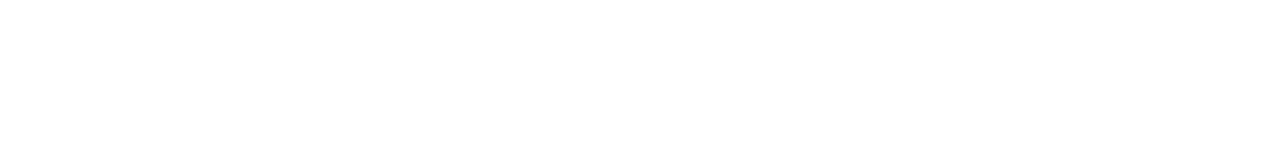
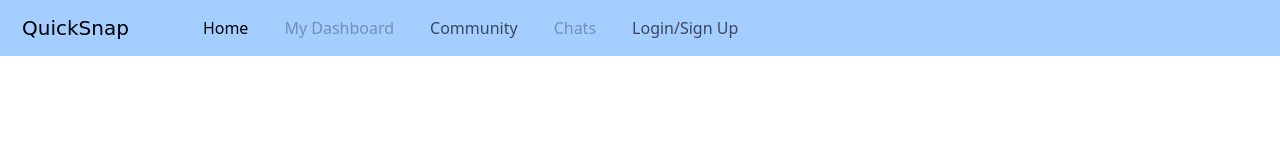
Before and after one commit to AdithyaKankipati/MINIPROJECT, a plain HTML site: page SourceCode/FrontEnd/index.html in a window 1280 px wide. Drawn offline with nearby package versions, Linux system fonts and the light colour scheme.

Commit message:
Completed header Menu

```diff
--- /dev/null
+++ b/SourceCode/FrontEnd/index.css
@@ -0,0 +1,37 @@
+.header {
+    background-color: rgb(163, 206, 255);
+}
+
+.navbar-nav {
+    display: flex;
+    justify-content: space-between;
+  }
+
+.navbar-brand {
+    padding-left: 10px;
+    font-family: cursive;
+}
+
+.nav-item1 {
+    display: flex;
+    margin-left: 50px;
+}
+
+.nav-item2 {
+    display: flex;
+    margin-left: 20px;
+}
+
+.nav-item3 {
+    display: flex;
+    margin-left: 20px;
+}
+
+.nav-item4 {
+    display: flex;
+    margin-left: 20px;
+}
+
+.nav-item5 {
+    margin-left: 20px;
+}
--- a/SourceCode/FrontEnd/index.html
+++ b/SourceCode/FrontEnd/index.html
@@ -3,9 +3,40 @@
 <head>
     <meta charset="UTF-8">
     <meta name="viewport" content="width=device-width, initial-scale=1.0">
-    <title>Document</title>
+    <link href="https://cdn.jsdelivr.net/npm/bootstrap@5.3.2/dist/css/bootstrap.min.css" rel="stylesheet">
+    <script src="https://cdn.jsdelivr.net/npm/bootstrap@5.3.2/dist/js/bootstrap.bundle.min.js"></script>
+    <link rel="stylesheet" href="index.css">
+    <title>QuickSnap/home</title>
 </head>
 <body>
-
+    <div class="header">
+        <nav class="navbar navbar-expand-sm text-white">
+            <div class="container-fluid">
+              <a class="navbar-brand" href="index.html">QuickSnap</a>
+              <button class="navbar-toggler" type="button" data-bs-toggle="collapse" data-bs-target="#collapsibleNavbar">
+                <span class="navbar-toggler-icon"></span>
+              </button>
+            <div class="collapse navbar-collapse" id="collapsibleNavbar">
+                <ul class="navbar-nav">
+                  <li class="nav-item1">
+                    <a class="nav-link active" href="./index.html">Home</a>
+                  </li>
+                  <li class="nav-item2">
+                    <a class="nav-link disabled" href="#">My Dashboard</a>
+                  </li>
+                  <li class="nav-item3">
+                    <a class="nav-link" href="#">Community</a>
+                  </li>
+                  <li class="nav-item4">
+                    <a class="nav-link disabled" href="#">Chats</a>
+                  </li>
+                  <li class="nav-item5">
+                    <a class="nav-link" href="#">Login/Sign Up</a>
+                  </li>
+                </ul>
+            </div>
+            </div>
+        </nav>
+    </div>
 </body>
 </html>
```
Also changed, not shown: SourceCode/FrontEnd/auth.html (added, +11 -0 lines), SourceCode/FrontEnd/chat.html (added, +11 -0 lines), SourceCode/FrontEnd/community.html (added, +11 -0 lines), SourceCode/FrontEnd/dashboard.html (added, +11 -0 lines).
